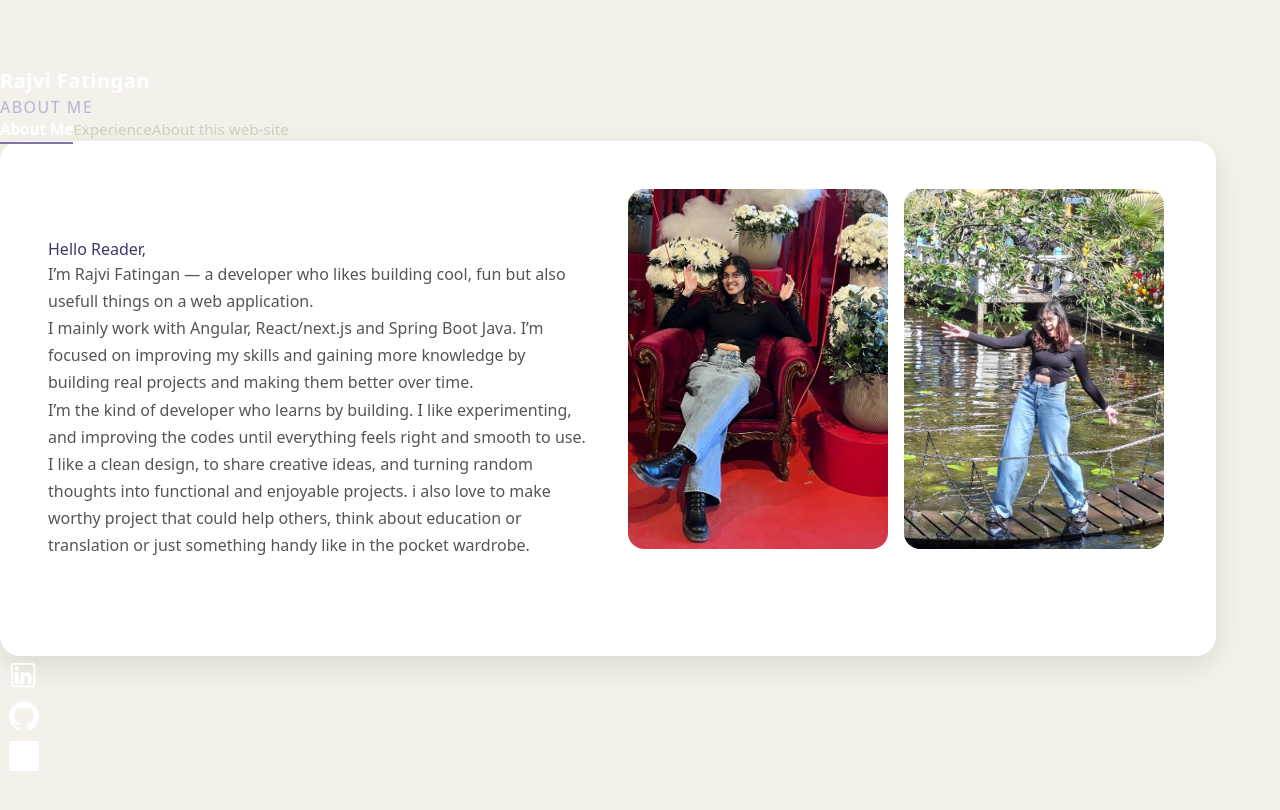
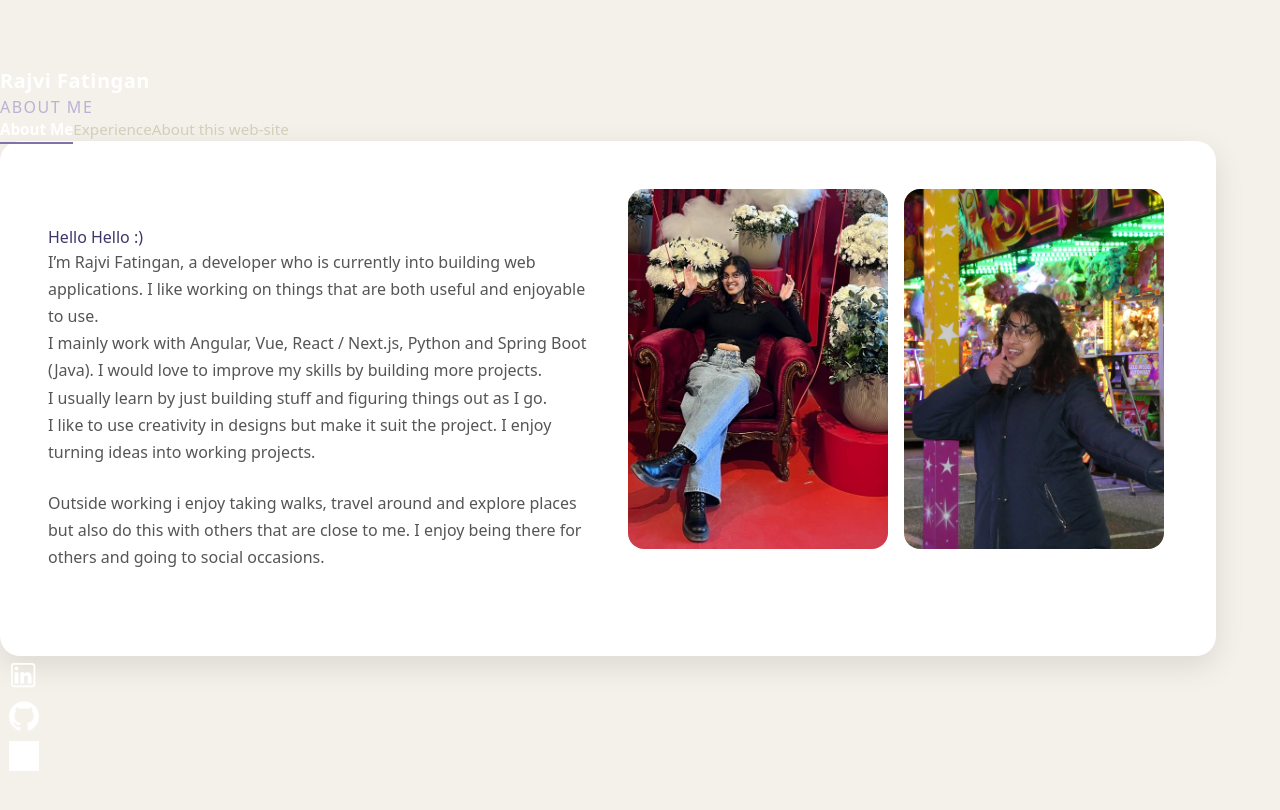
Before and after one commit to rajviSF1207/portofoliowebsite_rajvi_fatingan, a Next.js app: page /about in a window 1280 px wide. Shown: the top 810 px of the page. Built offline with nearby package versions, Linux system fonts and the light colour scheme; grey boxes are pictures that could not be loaded.

Commit message:
changed tekst from the about me

```diff
--- a/app/about/page.tsx
+++ b/app/about/page.tsx
@@ -12,34 +12,33 @@ export default function AboutPage() {
                 transition={{ duration: 0.6 }}
             >
                 <div className="about-text">
-                    <h1>Hello Reader,</h1>
+                    <h1>Hello Hello :) </h1>
 
                     <p>
-                        I’m Rajvi Fatingan — a developer who likes building cool, fun but also usefull things on a web
-                        application.
+                        I’m Rajvi Fatingan, a developer who is currently into building web applications.
+                        I like working on things that are both useful and enjoyable to use.
                     </p>
-
                     <p>
-                        I mainly work with Angular, React/next.js and Spring Boot Java.
-                        I’m focused on improving my skills and gaining more knowledge by building real projects
-                        and making them better over time.
+                        I mainly work with Angular, Vue, React / Next.js, Python and Spring Boot (Java).
+                        I would love to improve my skills by building more projects.
                     </p>
-
                     <p>
-                        I’m the kind of developer who learns by building. I like experimenting, and improving the codes
-                        until everything feels right and smooth to use.
+                        I usually learn by just building stuff and figuring things out as I go.
                     </p>
-
                     <p>
-                        I like a clean design, to share creative ideas, and turning random thoughts into functional and enjoyable projects.
-                        i also love to make worthy project that could help others, think about education or translation or just something handy like in the pocket wardrobe.
+                        I like to use creativity in designs but make it suit the project.
+                        I enjoy turning ideas into working projects.
+                    </p>
+                    <br/>
+                    <p>
+                        Outside working i enjoy taking walks, travel around and explore places but also do this with others that are close to me.
+                        I enjoy being there for others and going to social occasions.
                     </p>
                 </div>
 
                 <div className="image-scroll">
                     <div className="scroll-container">
                         <img src="/images/balloonme.jpg" alt="me with balloons" />
-                        <img src="/images/waterme.jpg" alt="me on water bridge" />
                         <img src="/images/kermisme.jpg" alt="project 4" />
                     </div>
                 </div>
```
